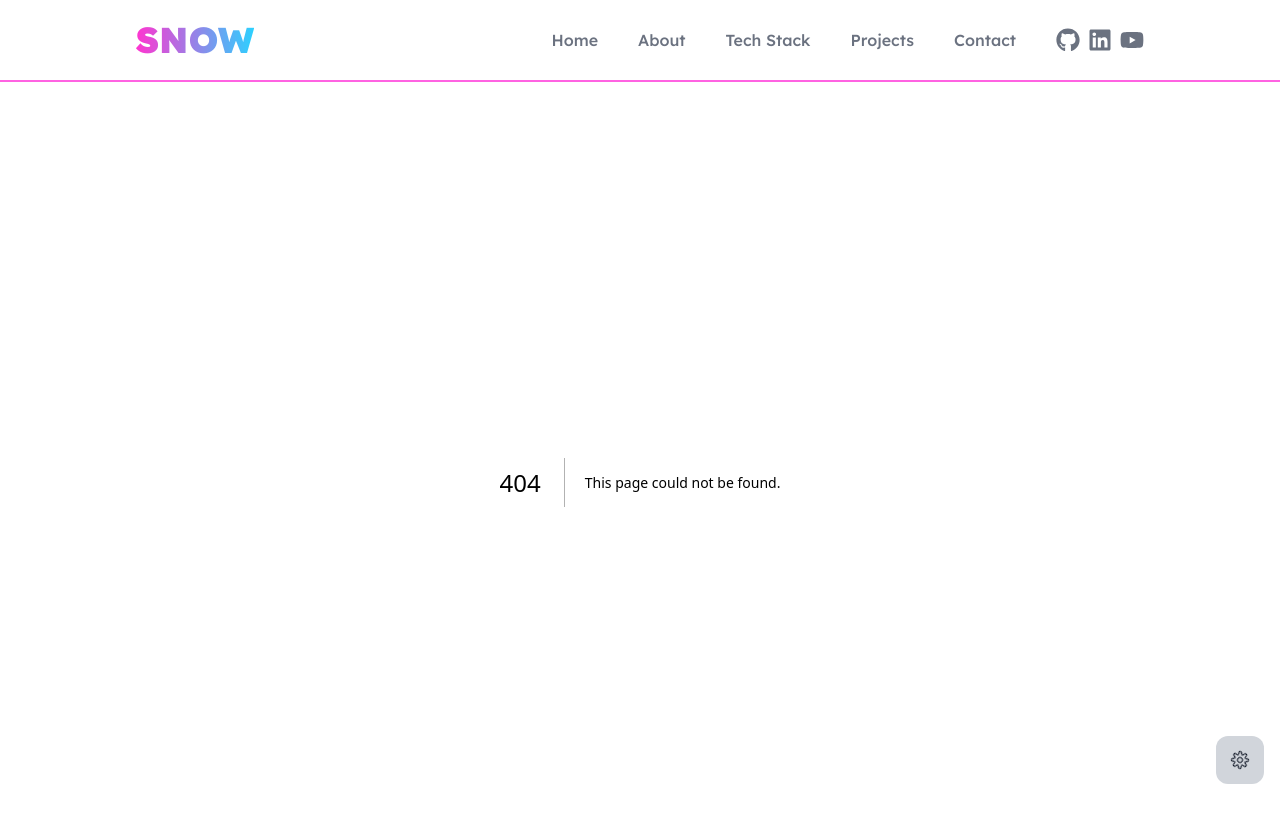
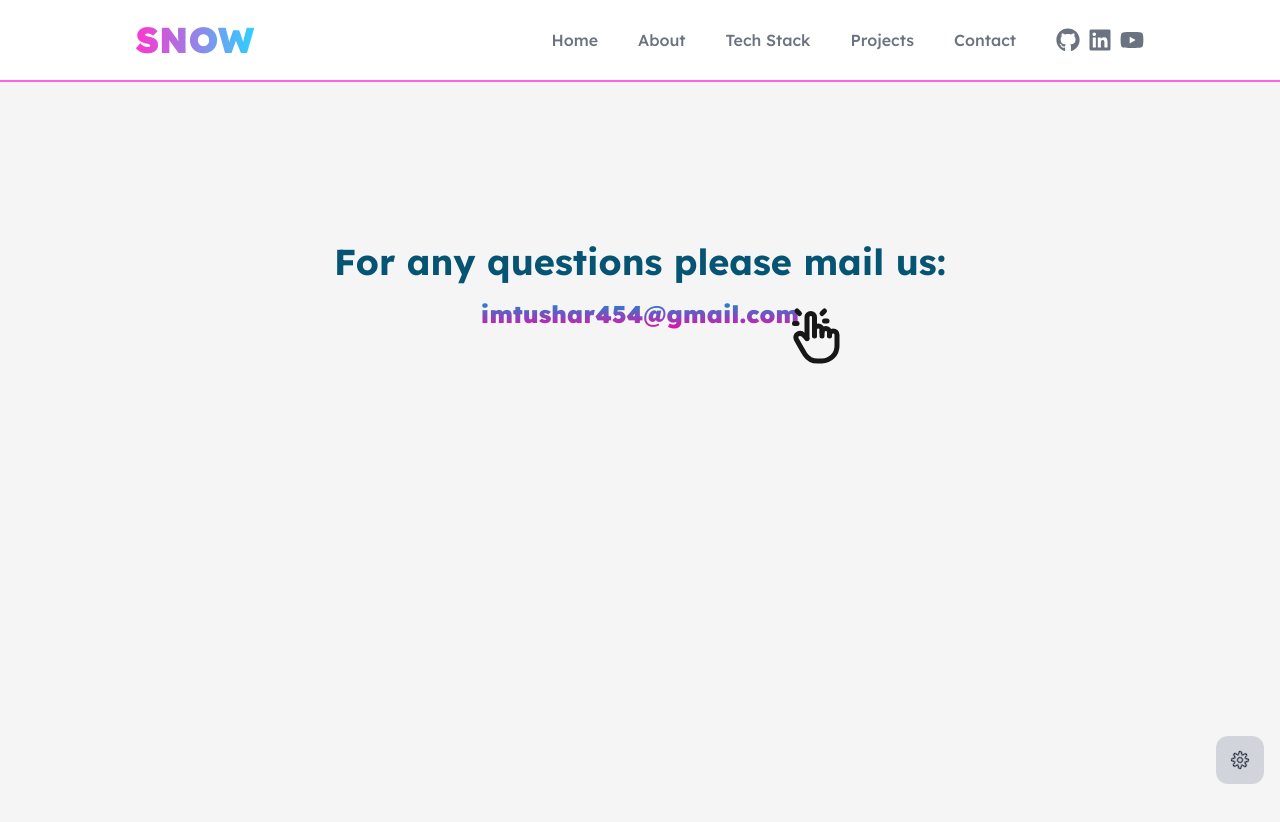
Before and after one commit to tushar-454/nextjs-portfolio, a Next.js app: page /contact in a window 1280 px wide. Before the commit this address had no page. Shown: the top 822 px of the page. Built offline with nearby package versions, Linux system fonts and the light colour scheme.

Commit message:
feat: Add contact page with email address

```diff
--- /dev/null
+++ b/src/app/contact/page.tsx
@@ -0,0 +1,26 @@
+import Link from 'next/link';
+import { TbHandClick } from 'react-icons/tb';
+
+const page = () => {
+  return (
+    <main className='h-screen bg-neutral-100 dark:bg-[#191919]'>
+      <div className='flex h-full flex-col items-center gap-4 pt-40'>
+        <h1 className='text-center text-4xl font-bold text-picton-blue-900 dark:text-neutral-100'>
+          For any questions please mail us:
+        </h1>
+        <span className='relative'>
+          <Link
+            passHref={true}
+            href='mailto:imtushar454@gmail.com'
+            className='bg-gradient-to-t from-picton-pink-600 to-picton-blue-600 bg-clip-text text-center text-lg font-black text-transparent xs:text-2xl'
+          >
+            imtushar454@gmail.com
+          </Link>
+          <TbHandClick className='absolute -right-12 top-2 text-6xl text-neutral-900 dark:text-neutral-100' />
+        </span>
+      </div>
+    </main>
+  );
+};
+
+export default page;
```
